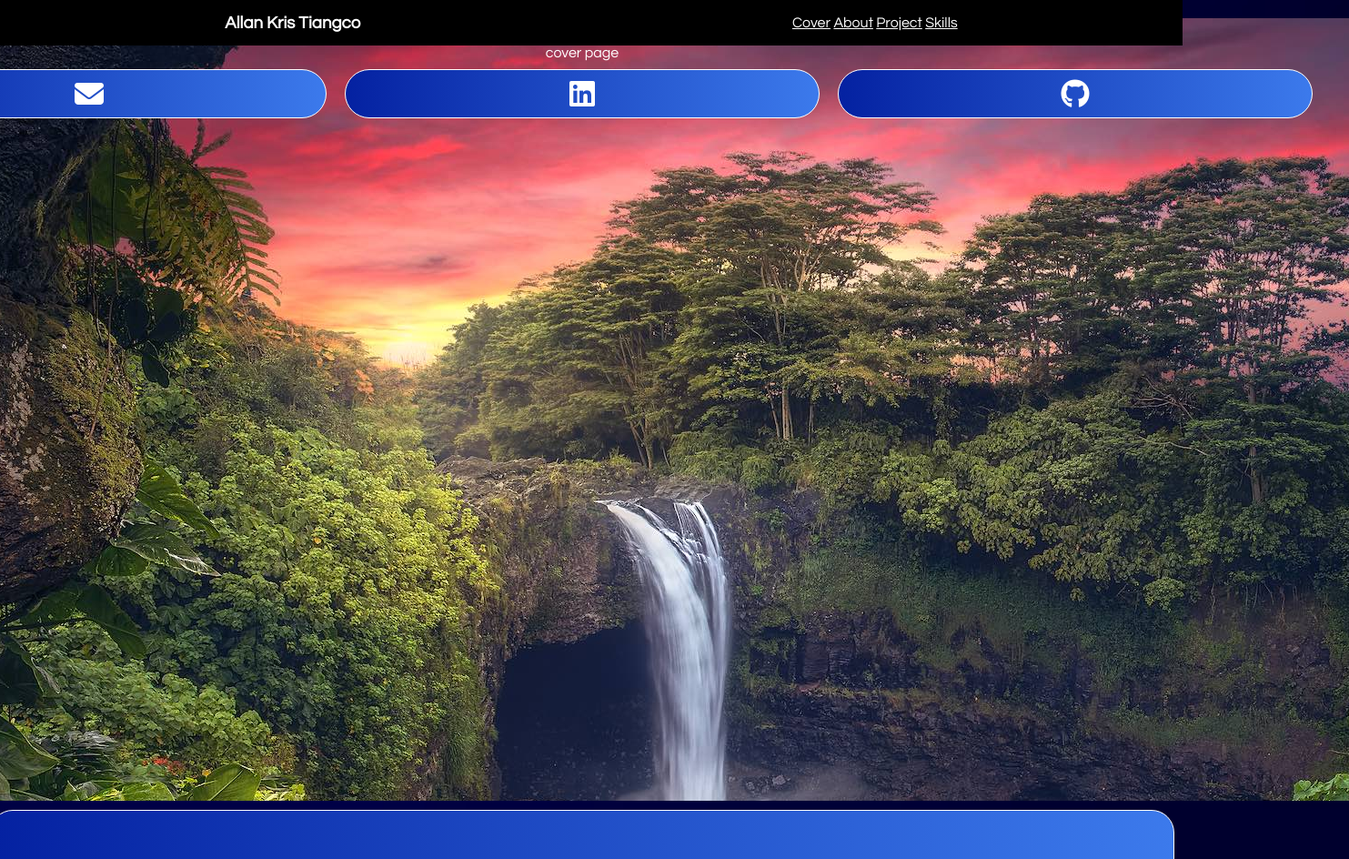
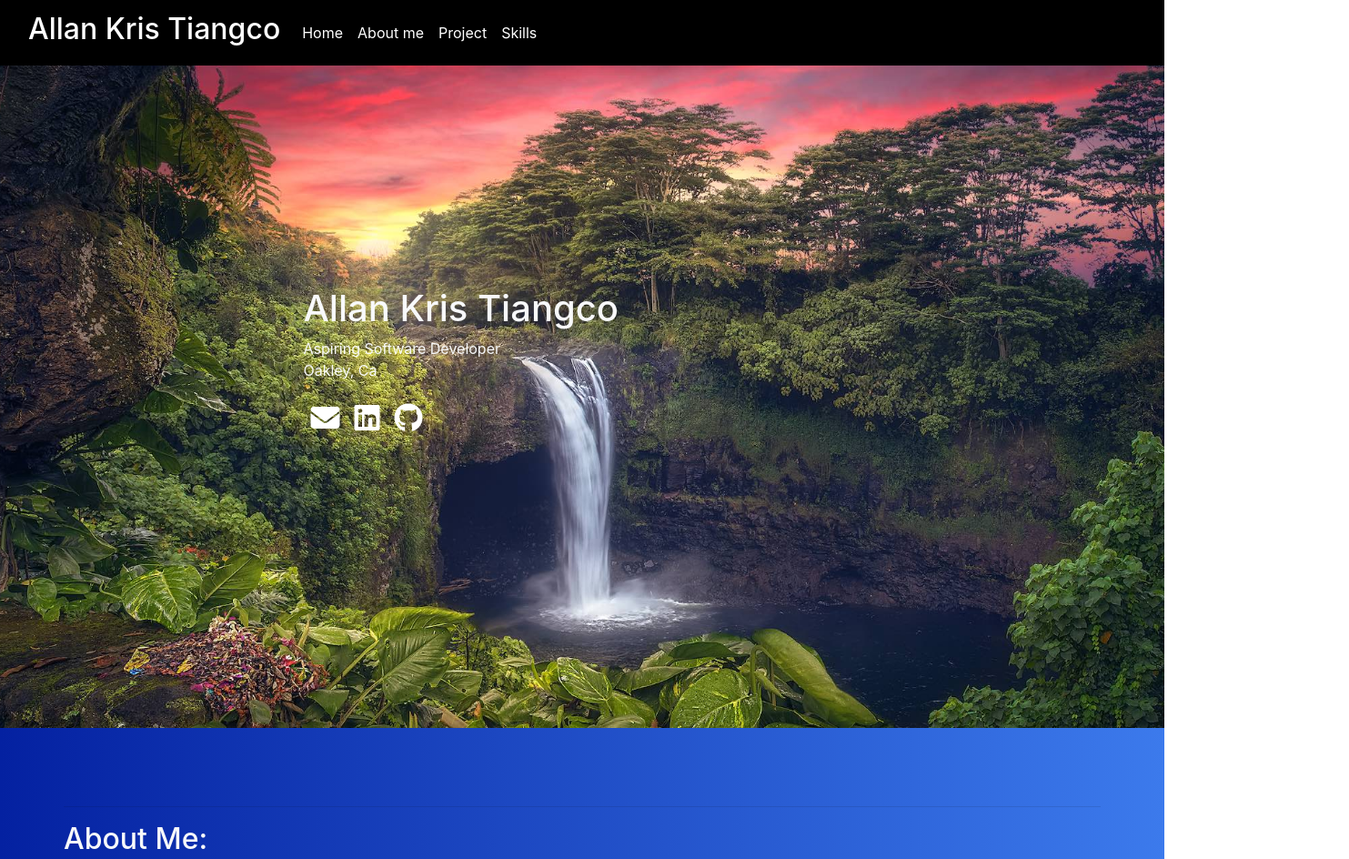
Before and after one commit to aktiangco/portfolio, a plain HTML site: page index2.html in a window 1280 px wide. Shown: the top 944 px of the page at 91% size, 1483 px wide, since content can reach past the window. Drawn offline with nearby package versions, Linux system fonts and the light colour scheme; grey boxes are pictures that could not be loaded.

Commit message:
cleaning up

```diff
--- a/index2.html
+++ b/index2.html
@@ -10,40 +10,68 @@
         type = "image/x-icon">
     <link rel="stylesheet" href="style2.css">
     <link rel="stylesheet" href="https://site-assets.fontawesome.com/releases/v6.4.0/css/all.css">
+    <link rel="stylesheet" href="https://maxcdn.bootstrapcdn.com/bootstrap/4.5.2/css/bootstrap.min.css">
 </head>
 <body>
-    <nav>
-        <h3>Allan Kris Tiangco</h3>
-        <div>
-            <a href="#cover">Cover</a>
-            <a href="#aboutme">About</a>
-            <a href="#project">Project</a>
-            <a href="#skills">Skills</a>
+    <!-- * NavBar -->
+    <nav class="navbar fixed-top navbar-expand-lg bg-body-tertiary">
+        <div class="container-fluid">
+            <div class="navbar-brand"><h2>Allan Kris Tiangco</h2></div>
+            <button class="navbar-toggler" type="button" data-bs-toggle="collapse" data-bs-target="#navbarSupportedContent" aria-controls="navbarSupportedContent" aria-expanded="false" aria-label="Toggle navigation">
+                <span class="navbar-toggler-icon"></span>
+            </button>
+            <div class="collapse navbar-collapse" id="navbarSupportedContent">
+                <ul class="navbar-nav me-auto mb-2 mb-lg-0 text-light">
+                    <li class="nav-item">
+                        <a class="nav-link active" aria-current="page" href="#cover">Home</a>
+                    </li>
+                    <li class="nav-item">
+                        <a class="nav-link" href="#aboutme">About me</a>
+                    </li>
+                    <li class="nav-item">
+                        <a class="nav-link" href="#project">Project</a>
+                    </li>
+                  <li class="nav-item">
+                      <a class="nav-link" href="#skills">Skills</a>
+                    </li>
+                </ul>
+            </div>
         </div>
     </nav>
-    <div class="container">
-        <div id="cover" class="cover">
-            cover page
-            <div class="icon">
-                <div class="links">
+    <!-- * Cover Page -->
+    <div id="cover" class="cover section text-light">
+        <hr />
+        <div class="cover-content fs-1">
+            <h1 >Allan Kris Tiangco</h1>
+            <p>
+            Aspiring Software Developer
+            <br />
+            Oakley, Ca
+            </p>
+            <div class="icon d-flex">
+                <div class="p-2">
                     <a href="mailto: https://www.allankris.tiangco@gmail.com"><i class="fa-solid fa-envelope fa-2x"></i></a>
                 </div>
-                <div class="links">
+                <div class="p-2">
                     <a href="https://www.linkedin.com/in/allankristiangco/" target="_blank"><i class="fa-brands fa-linkedin fa-2x"></i></a>
                 </div>
-                <div class="links">
+                <div class="p-2">
                     <a href="https://www.github.com/aktiangco" target="_blank"><i class="fa-brands fa-github fa-2x"></i></a>
                 </div>
             </div>
+
         </div>
-        <div id="aboutme" class="aboutme" >
-                <div>
+
+    </div>
+    <!-- * About me Page -->
+    <div id="aboutme" class="aboutme section" >
+        <hr />
+        <div class="text-light"><h2>About Me:</h2></div>
         <div class="img">
             <img src="./assets/me.png" akt="">
         </div>
-                </div>
-                <div >
-                    <h2>About Me:</h2>
+
+        <div class="text-light">
             <p>
             Hello! I'm Allan, a recent graduate in Software Engineering from California State University Long Beach (CSULB). I am currently working at UCSF Benioff Children's Hospital of Oakland as a Distribution Clerk in the Supply Chain Management department.
             </p>
@@ -56,12 +84,30 @@
             <p>If you have any questions or want to discuss anything related to my career journey, software engineering, or supply chain management, feel free to reach out. I'm always eager to share and learn!
             </p>
         </div>
+
+    </div>
+    <!-- * Project Page -->
+    <div id="project" class="project section">
+        <hr />
+        <div>
+            <div class="text-light"><h2>Project</h2></div>
+            <div>
+                <div>
+                    project 1
+                </div>
+                <div>
+                    project 2
+                </div>
+
             </div>
         </div>
-        <div id="project" class="project header">
-            project
+
     </div>
-        <div id="skills" class="skills">
+    <!-- * Skills Page -->
+    <div id="skills" class="skills section">
+        <hr />
+        <div class="text-light"><h2>Skills</h2></div>
+        <div class="text-light skill-content">
             <div class="skill">
                 <i class="fa-brands fa-html5 fa-3x"></i>
                 <div>HTML </div>
@@ -89,6 +135,7 @@
             </div>
         </div>
     </div>
-
+    <script src="https://code.jquery.com/jquery-3.6.0.min.js"></script>
+    <script src="https://maxcdn.bootstrapcdn.com/bootstrap/4.5.2/js/bootstrap.min.js"></script>
 </body>
 </html>
--- a/style2.css
+++ b/style2.css
@@ -1,85 +1,71 @@
 body {
-    margin: 0;
     font-family: "Century Gothic", "CenturyGothic", "AppleGothic";
-    text-align: center;
-    background-image: url("./assets/blue-background.jpeg");
-    background-size: cover;
-    background-repeat: no-repeat;
-    background-position: center center;
+    background-color: black;
     color: white;
-    height: auto;
-    width: auto;
+    width: 100%;
 }
 
-.container {
-    display: flex;
-    flex-direction: column;
+
+
+.section{
+    height: 100vh;
+    width: 100%;
     align-items: center;
     justify-content: center;
-    padding-top: 20px;
+    background: linear-gradient(to right, rgb(4, 33, 161), rgb(60, 122, 236));
 }
+
+/* navbar */
 nav{
     display: flex;
     justify-content: space-around;
     text-align: center;
     align-items: center;
-    position: fixed;
     width: 100%;
-    height: 30px;
     padding: 10px;
     background-color: black;
+    color: white;
+}
+.navbar-nav .nav-link {
+    color: white;
+}
+.navbar-nav .nav-link:hover {
+   color: rgb(4, 39, 103);
+}
 
+/* cover page */
+.cover{
+    display: flex;
+    padding: 0;
+    margin: 0;
+    height: 100vh;
+    width: 100%;
+    background-image: url('./assets/waterfall.jpeg');
+    background-size: cover;
+    background-repeat: no-repeat;
+    background-position: center center;
+}
+
+.cover-content{
+    padding-right: 600px;
+}
+
+.icon{
+    justify-content: left;
+}
+.icon a i {
+    color: white;
+}
+.icon a:hover i {
+    color: rgb(4, 39, 103);
 }
 
 
-a{
-    color: white;
-    -webkit-transition: color .5s linear;
-    -moz-transition: color .5s linear;
-    -ms-transition: color .5s linear;
-    -o-transition: color .5s linear;
-    transition: color .5s linear;
-}
-a:hover {
-    color: rgb(4, 39, 103);
-}
-/* cover page */
-.cover{
-    height: 100vh;
-    padding: 30px;
-    background-image: url('./assets/waterfall.jpeg');
-
-}
-
-.icon{
-    display: flex;
-    }
-    .links {
-        display: flex;
-        flex-direction: row;
-        justify-content:space-around;
-        border-radius: 15em;
-        border: 1px solid white;
-        width: 500px;
-        height: 80x;
-        align-items: center;
-        padding: 10px;
-        margin: 10px;
-        background: linear-gradient(to right, rgb(4, 33, 161), rgb(60, 122, 236));
-    }
-
 /* about me page */
 .aboutme {
-    display: flex;
-    align-items: center;
-    padding: 10px;
-    margin: 10px;
-    border-radius: 25px;
-    border: 1px solid white;
-    width: 100%;
-    height: 100vh;
-    background: linear-gradient(to right, rgb(4, 33, 161), rgb(60, 122, 236));
-
+    display: row;
+    height: auto;
+    padding: 70px;
 }
 
 
@@ -94,22 +80,22 @@ img {
 
 /* project page */
 .project{
-    height: 100vh;
-    padding: 30px;
+    padding: 70px;
+    display: block;
 }
 
 /* skills page */
 .skills{
-    display: flex;
+    padding: 70px;
+    display: row;
     align-items: center;
     justify-content: center;
-    border-radius: 25px;
-    border: 1px solid white;
-   width: 100%;
-    height: auto;
+
+}
+.skill-content{
+    display: flex;
     padding: 5px;
     margin: 5px;
-    background: linear-gradient(to right, rgb(4, 33, 161), rgb(60, 122, 236));
 }
 .skill{
     padding: 5px;
```
Lines whose indentation alone changed are shown as unchanged.
